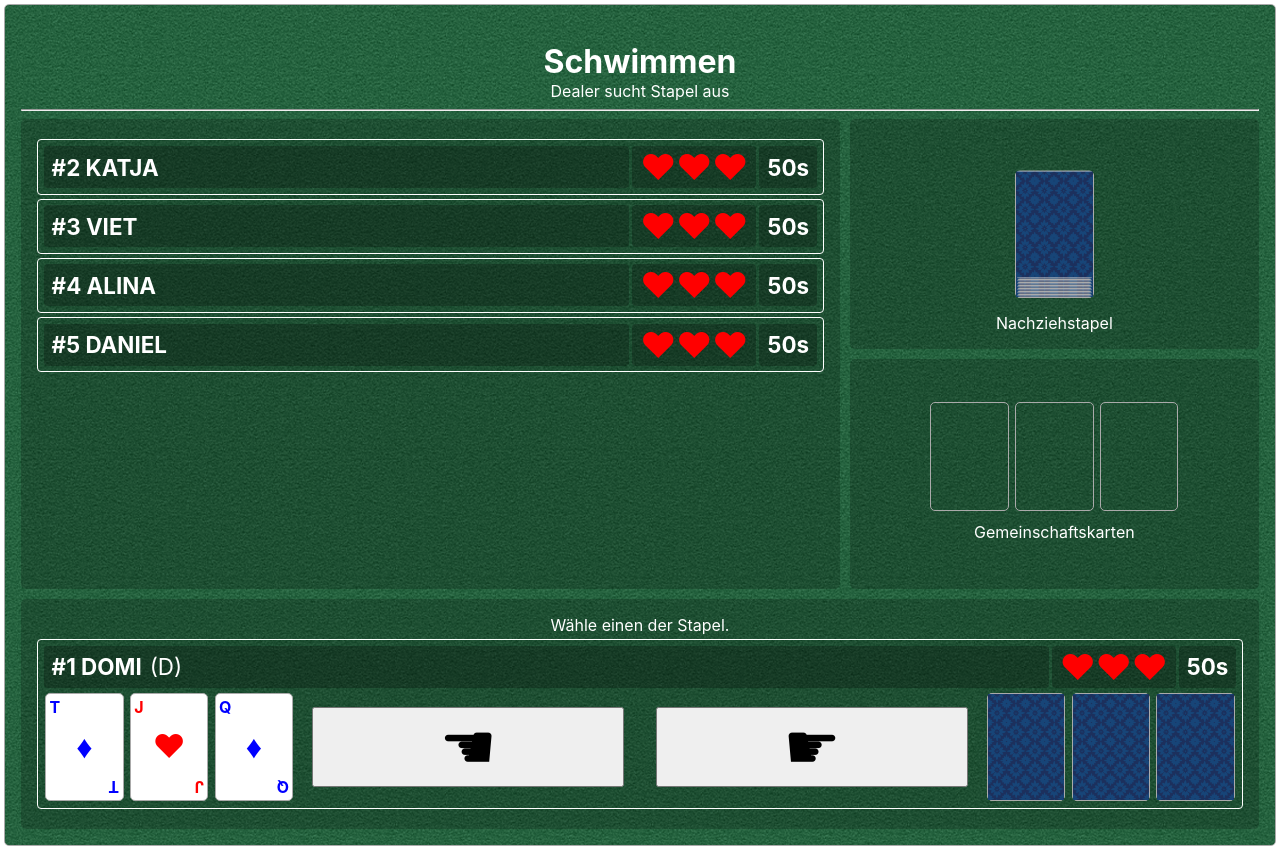
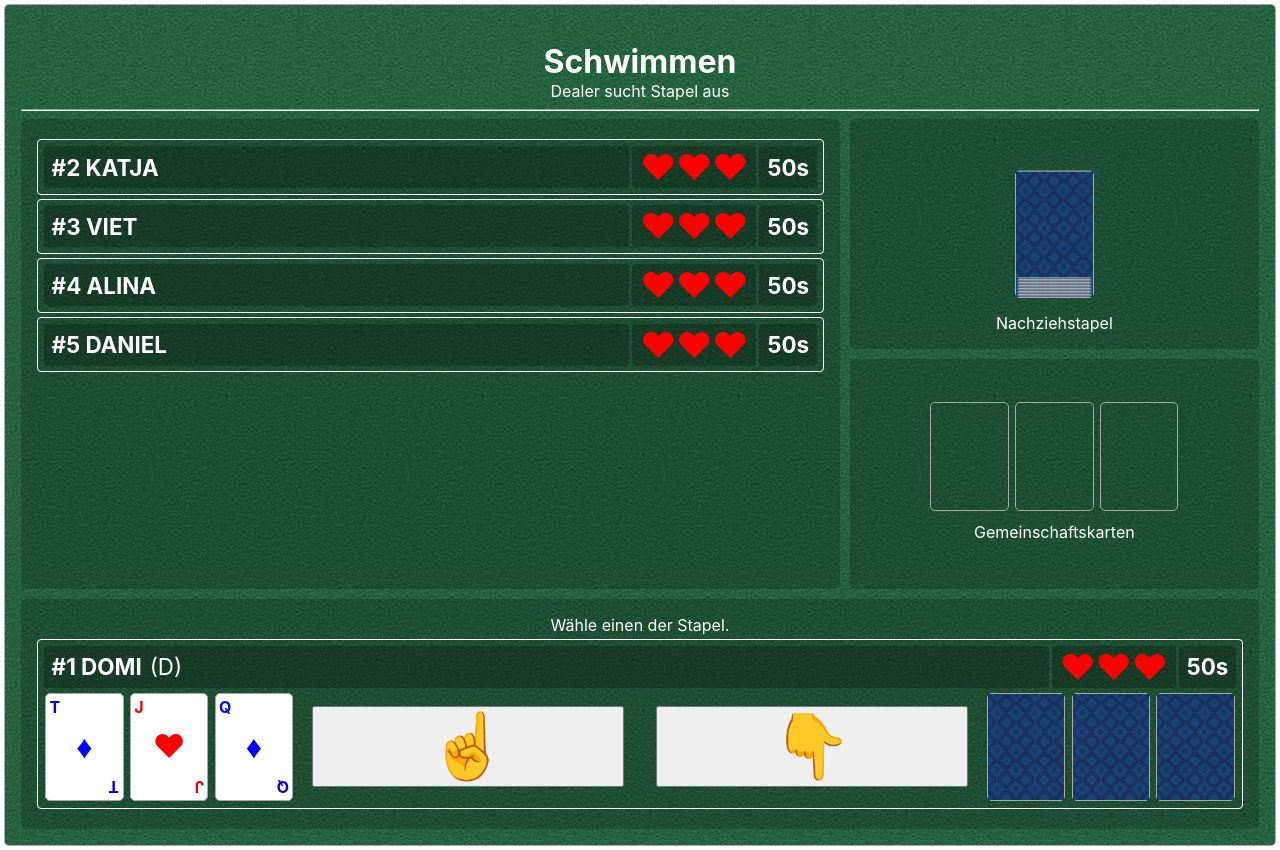
Before and after one commit to DominikFischer86/schwimmen, a React (Create React App) app: page / in a window 1280 px wide. Built offline with nearby package versions, Linux system fonts and the light colour scheme.

Commit message:
style: Replace icons for choosing deck

```diff
--- a/src/components/Board/components/DealerChoosePile.js
+++ b/src/components/Board/components/DealerChoosePile.js
@@ -22,8 +22,8 @@ const DealerChoosePile = ({ onDealerChoice, cards, playerId }) => {
                 {pileOne.map(card => <Card card={card} key={card} />)}
             </div>
             <div className="dealer-choice-buttons">
-                <button name="pileOne" onClick={() => choosePile({ picked: pileOne, abandoned: pileTwo })}>☚</button>
-                <button name="pileTwo" onClick={() => choosePile({ picked: pileTwo, abandoned: pileOne })}>☛</button>
+                <button name="pileOne" onClick={() => choosePile({ picked: pileOne, abandoned: pileTwo })}>☝️</button>
+                <button name="pileTwo" onClick={() => choosePile({ picked: pileTwo, abandoned: pileOne })}>👇</button>
             </div>
             <div className="player-cards right-pile">
                 {pileTwo.map(card => <Card covered card={card} key={card} />)}
```
